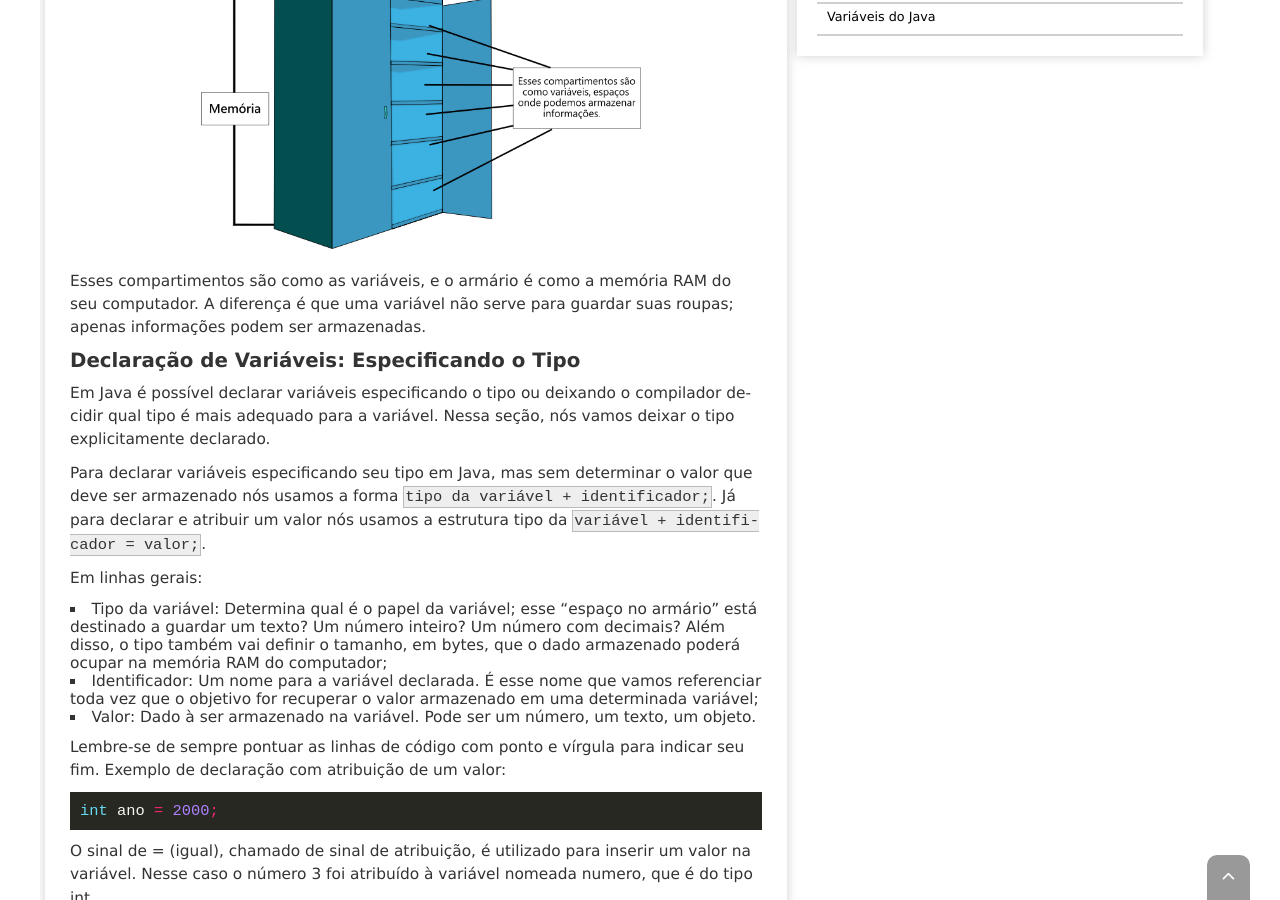
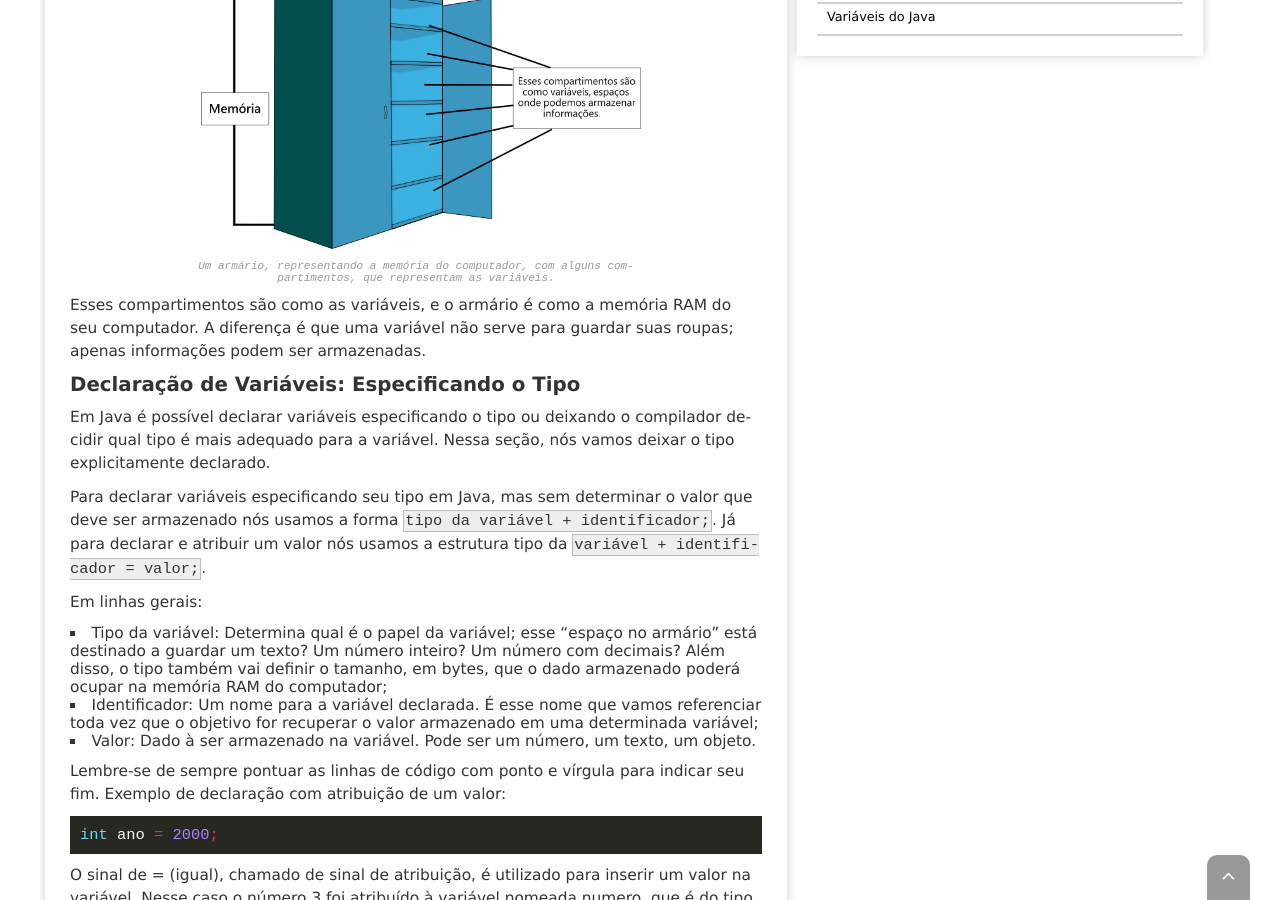
Before and after one commit to Quas1Dev/QuasiDev, a Jekyll site: the page built from _posts/2019-01-14-java-variables-ptbr.md, in a window 1280 px wide and 900 px high, scrolled down 376 px. Built offline with Jekyll 4.4.1, drawn with Linux system fonts in a browser that asks for light colours; nearby versions of some CDN libraries; comment, search, counter and statistics services are not loaded.

Commit message:
Updating java-variables-ptbr.md file.

```diff
--- a/_posts/2019-01-14-java-variables-ptbr.md
+++ b/_posts/2019-01-14-java-variables-ptbr.md
@@ -21,7 +21,7 @@
 png="/assets/imgs_posts/java-history-ptbr/7-representation-1.png"
 webp="/assets/imgs_posts/java-history-ptbr/7-representation-1.webp"
 alt="Representação da memória e das variáveis como um armário."
-caption=""
+caption="Um armário, representando a memória do computador, com alguns compartimentos, que representam as variáveis."
 align="center"
 %}
 
```
